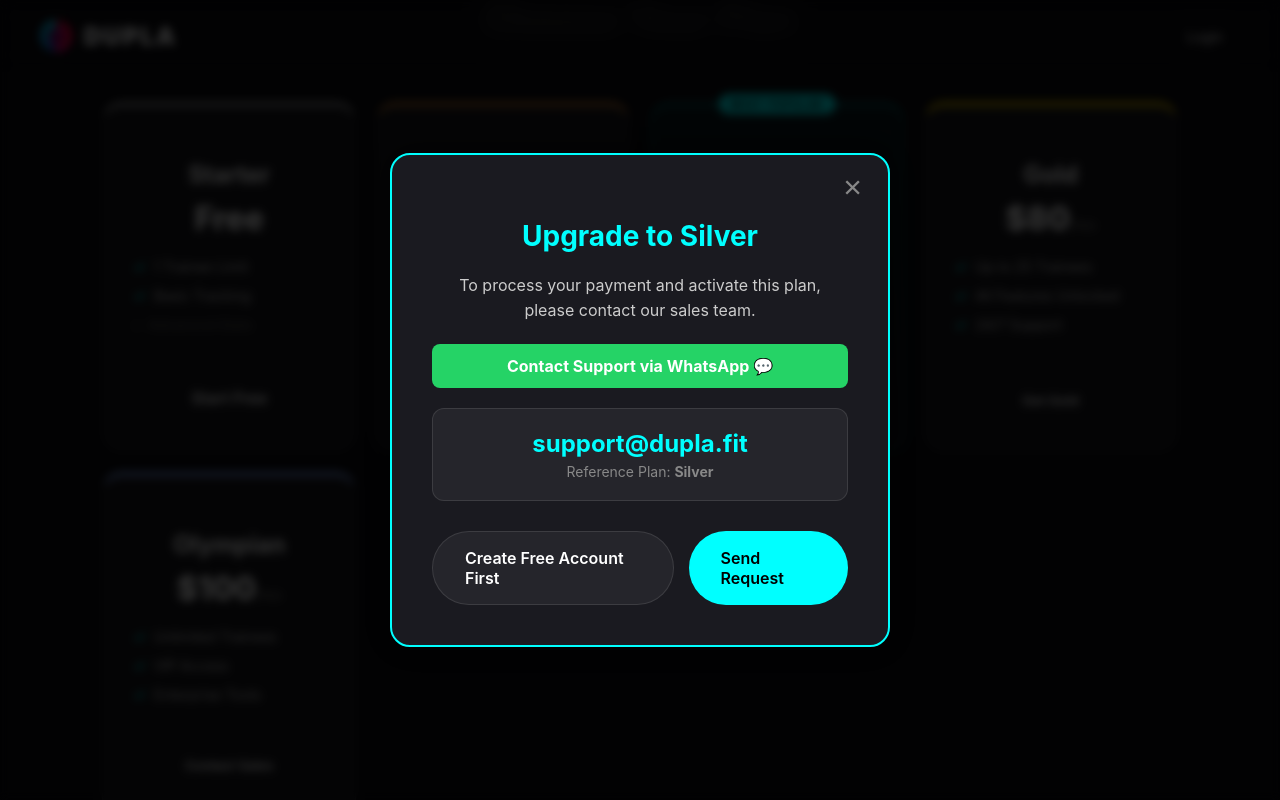
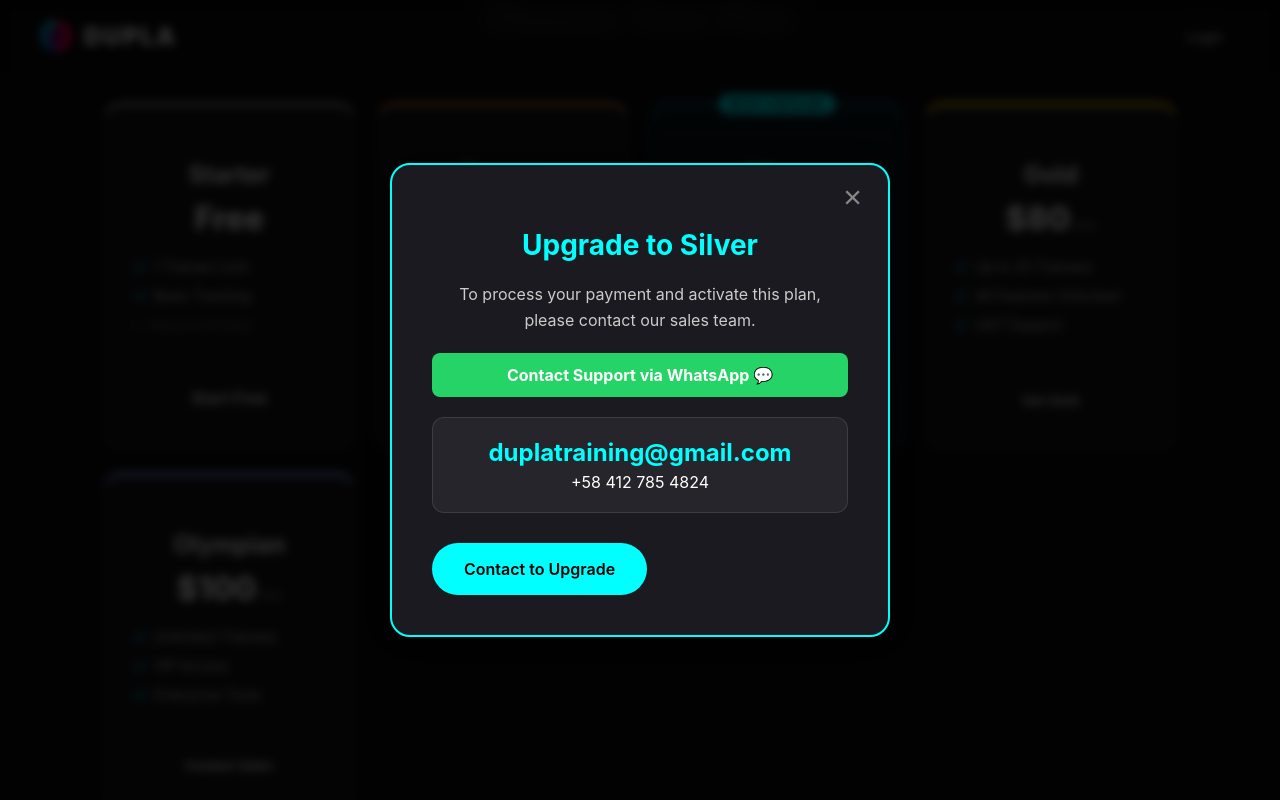
Before and after one commit to vcmxs/Api-MVP, a React (Create React App) app in the folder gym-training-fronten/: page / in a window 1280 px wide. Both pictures are taken after a click on the button "Go Silver". Shown: the part 2117-2917 px from the top of the page. Built offline with nearby package versions, Linux system fonts and the light colour scheme.

Commit message:
Add files via upload

```diff
--- a/gym-training-fronten/src/components/LandingPage.js
+++ b/gym-training-fronten/src/components/LandingPage.js
@@ -223,14 +223,12 @@ const LandingPage = () => {
                         </a>
 
                         <div className="contact-box">
-                            <div className="email">support@dupla.fit</div>
-                            <div className="ref">Reference Plan: <strong>{selectedPlan.name}</strong></div>
+                            <div className="email">duplatraining@gmail.com</div>
+                            <div className="phone">+58 412 785 4824</div>
                         </div>
-
-                        <div className="modal-actions">
-                            <Link to="/register" className="cta-button secondary">Create Free Account First</Link>
-                            <a href={`mailto:support@dupla.fit?subject=Upgrade to ${selectedPlan.name} Plan`} className="cta-button primary">
-                                Send Request
+                        <div className="contact-actions">
+                            <a href={`mailto:duplatraining@gmail.com?subject=Upgrade to ${selectedPlan.name} Plan`} className="cta-button primary">
+                                Contact to Upgrade
                             </a>
                         </div>
                     </div>
@@ -242,6 +240,7 @@ const LandingPage = () => {
             <footer className="landing-footer">
                 <div className="footer-links">
                     <Link to="/privacy">Privacy Policy</Link>
+                    <Link to="/terms">Terms & Conds</Link>
                     <Link to="/delete-account">Delete Account</Link>
                 </div>
                 <p className="copyright">© 2026 Dupla. Powered by Kevin.</p>
```
Also changed, not shown: gym-training-fronten/src/components/TermsAndConditions.js (added, +28 -0 lines).
